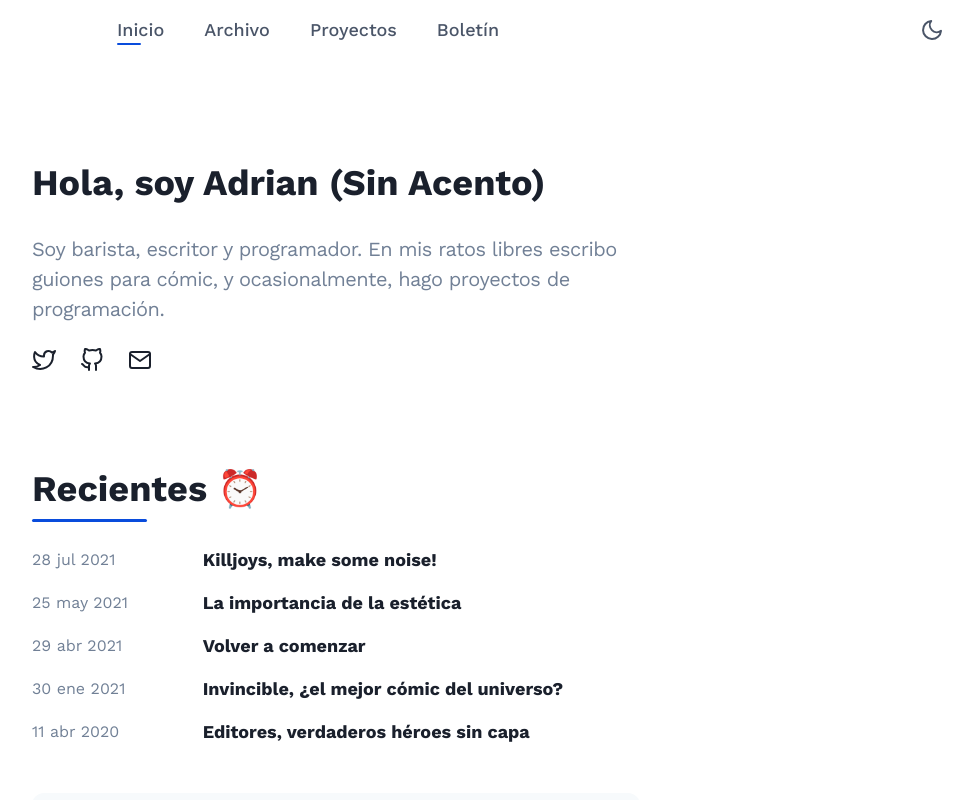
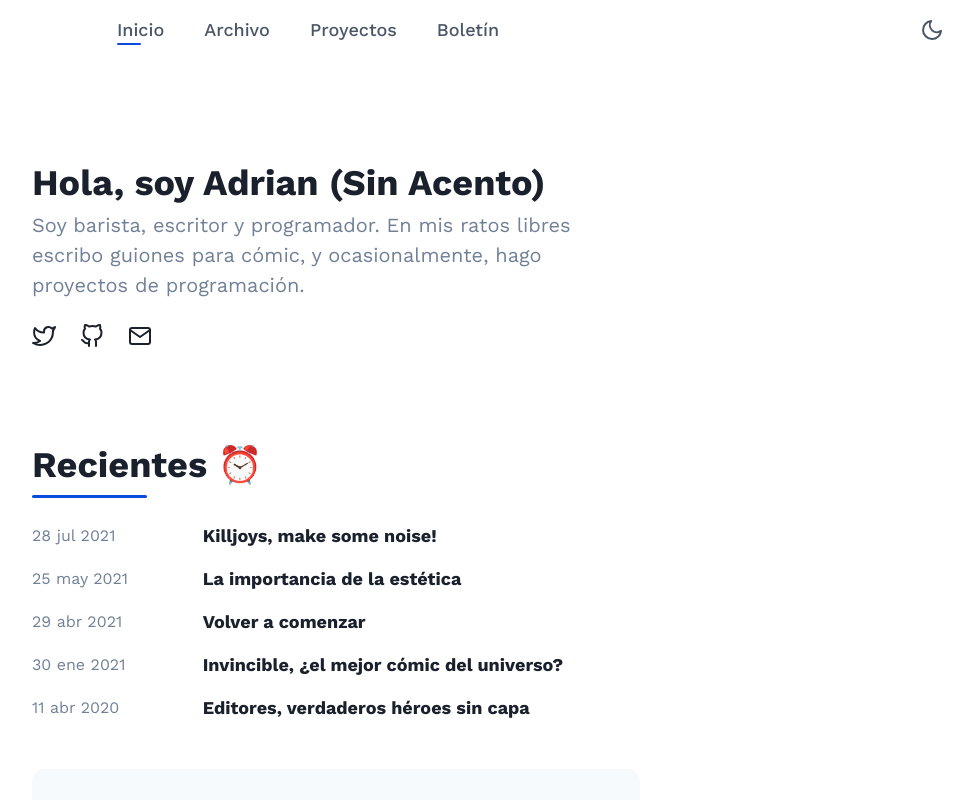
Before and after one commit to adrrian17/v2, a Next.js app: page / in a window 1280 px wide. Shown: the top 800 px of the page, without its empty margins (304-1277 px from the left). Built offline with nearby package versions, Linux system fonts and the light colour scheme.

Commit message:
Remove some unnecessary components from the intro

```diff
--- a/src/components/general/Intro.jsx
+++ b/src/components/general/Intro.jsx
@@ -4,36 +4,27 @@ import {
   Link,
   useColorModeValue,
   Container,
+  Flex,
+  Image,
 } from '@chakra-ui/react';
 
 import { FiGithub, FiMail, FiTwitter } from 'react-icons/fi';
 
 export default function Intro() {
   return (
-    <Container
-      maxW={'container.sm'}
-      mx={'auto'}
-      mt={{ base: 0, md: 24 }}
-      mb={{ base: 16, md: 24 }}
-    >
-      <Stack direction={'row'} my={6}>
-        <Text
-          color={useColorModeValue('gray.800', 'whiteAlpha.900')}
-          fontWeight={700}
-          fontSize={'4xl'}
-        >
-          Hola, soy Adrian (Sin Acento)
-        </Text>
-      </Stack>
+    <Container maxW={'container.sm'} my={{ base: 12, md: 24 }}>
       <Text
-        letterSpacing={'tight'}
-        color={useColorModeValue('gray.500', 'gray.400')}
-        fontSize={'xl'}
+        color={useColorModeValue('gray.800', 'whiteAlpha.900')}
+        fontWeight={700}
+        fontSize={'4xl'}
       >
+        Hola, soy Adrian (Sin Acento)
+      </Text>
+      <Text color={useColorModeValue('gray.500', 'gray.400')} fontSize={'xl'}>
         Soy barista, escritor y programador. En mis ratos libres escribo guiones
         para cómic, y ocasionalmente, hago proyectos de programación.
       </Text>
-      <Stack pt={6} direction={'row'} spacing={6}>
+      <Stack mt={6} direction={'row'} spacing={6}>
         <Link
           _hover={{ color: 'brand.500' }}
           href="https://twitter.com/adrrian17"
```
